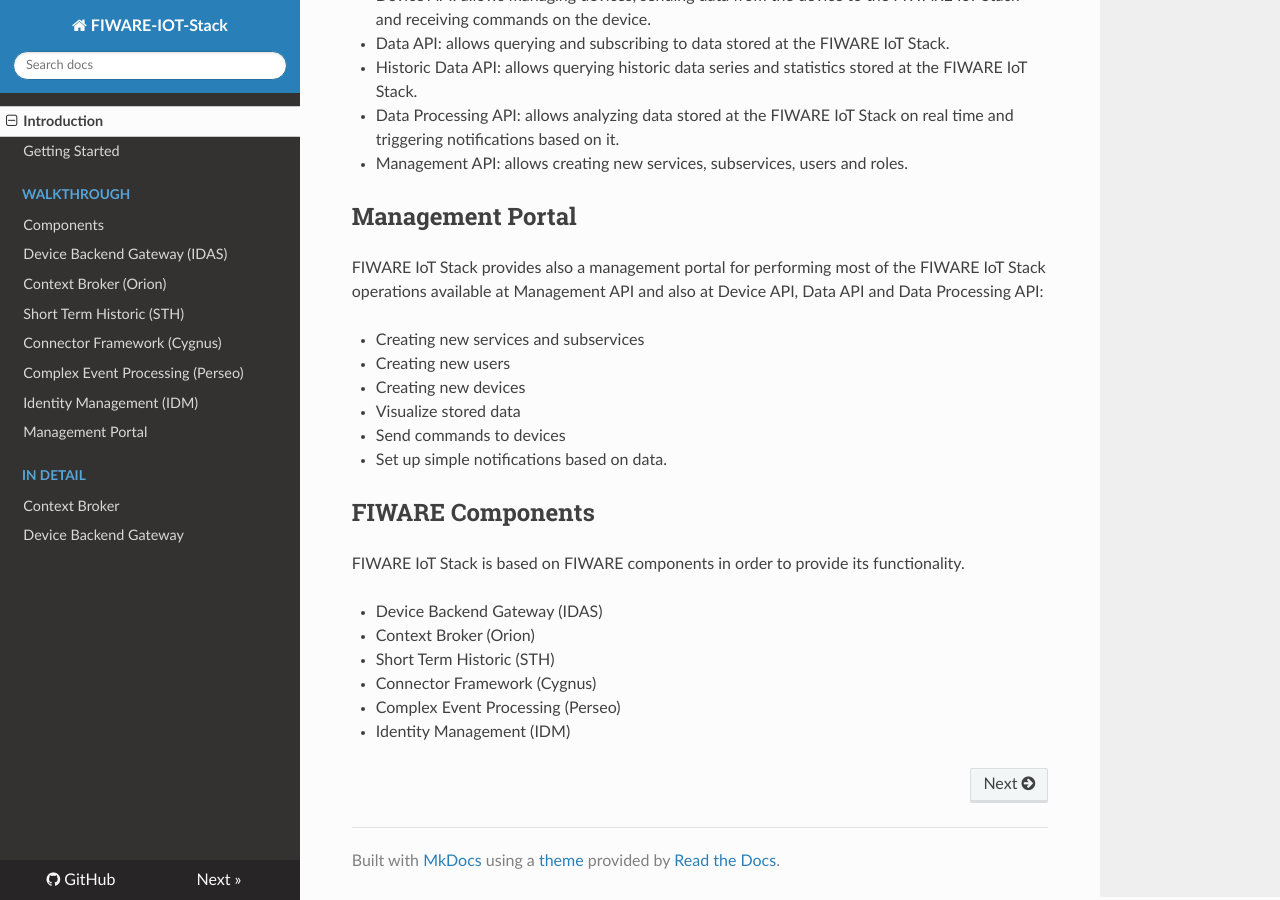
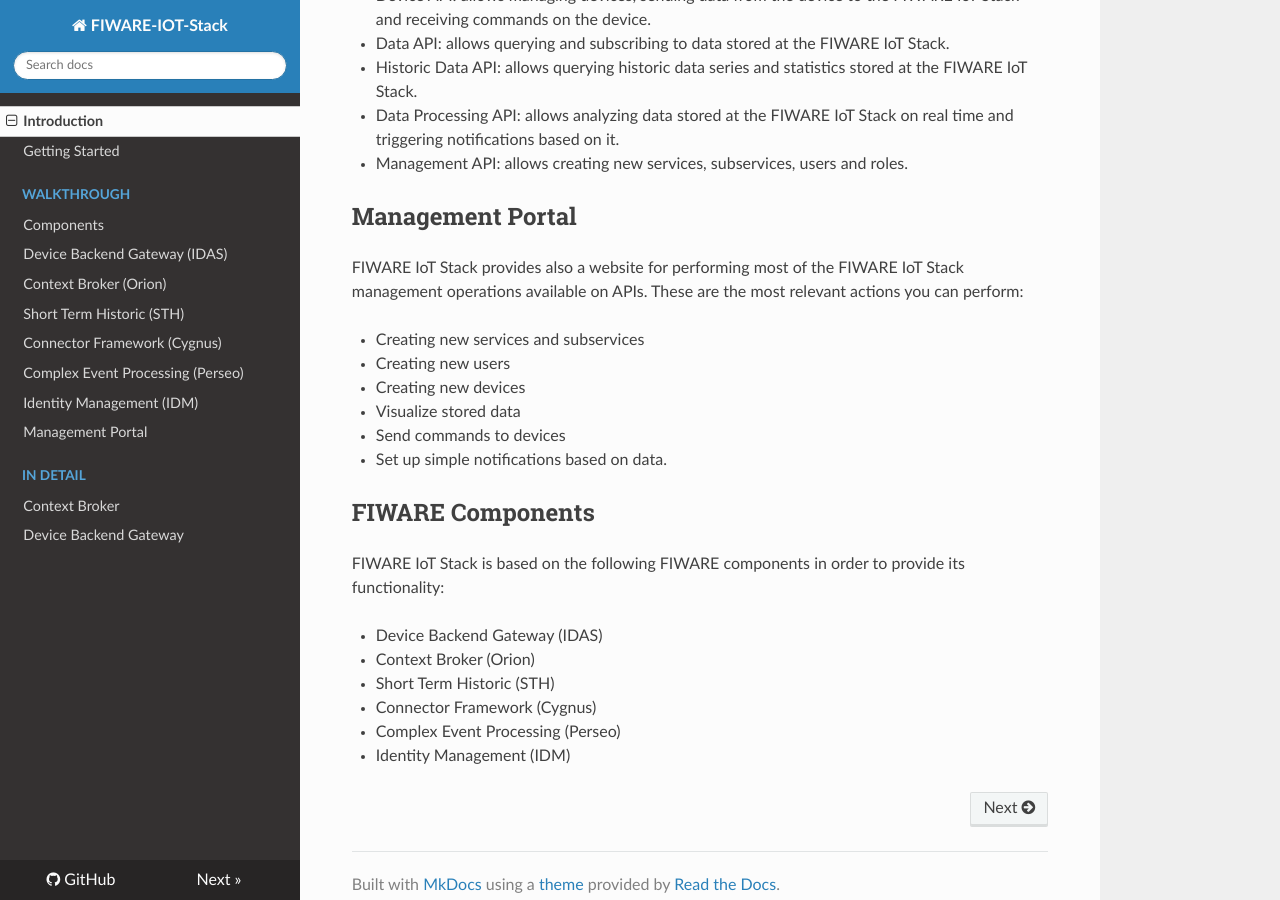
Before and after one commit to telefonicaid/thinking-cities, an MkDocs documentation site: the page built from docs/index.md, in a window 1280 px wide and 900 px high, scrolled down 555 px. Built offline with MkDocs 1.6.1, drawn with Linux system fonts in a browser that asks for light colours; nearby versions of some CDN libraries; old or Windows-style settings are respelled for this version of MkDocs.

Commit message:
Update index.md

```diff
--- a/docs/index.md
+++ b/docs/index.md
@@ -24,7 +24,7 @@
 
 ## Management Portal
 
-FIWARE IoT Stack provides also a management portal for performing most of the FIWARE IoT Stack operations available at Management API and also at Device API, Data API and Data Processing API:
+FIWARE IoT Stack provides also a website for performing most of the FIWARE IoT Stack management operations available on APIs. These are the most relevant actions you can perform:
 
 - Creating new services and subservices
 - Creating new users
@@ -35,7 +35,7 @@
 
 ## FIWARE Components
 
-FIWARE IoT Stack is based on FIWARE components in order to provide its functionality.
+FIWARE IoT Stack is based on the following FIWARE components in order to provide its functionality:
 
 - Device Backend Gateway (IDAS)
 - Context Broker (Orion)
```
